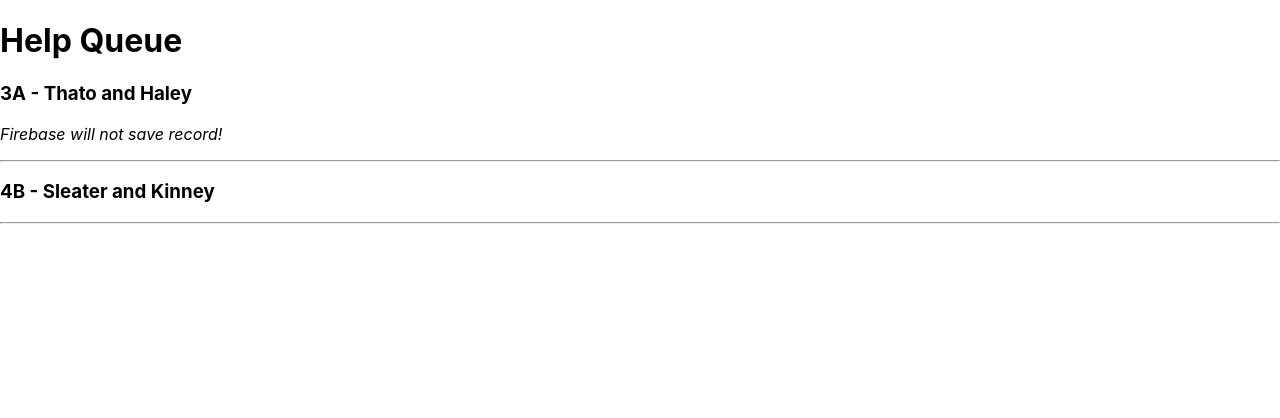
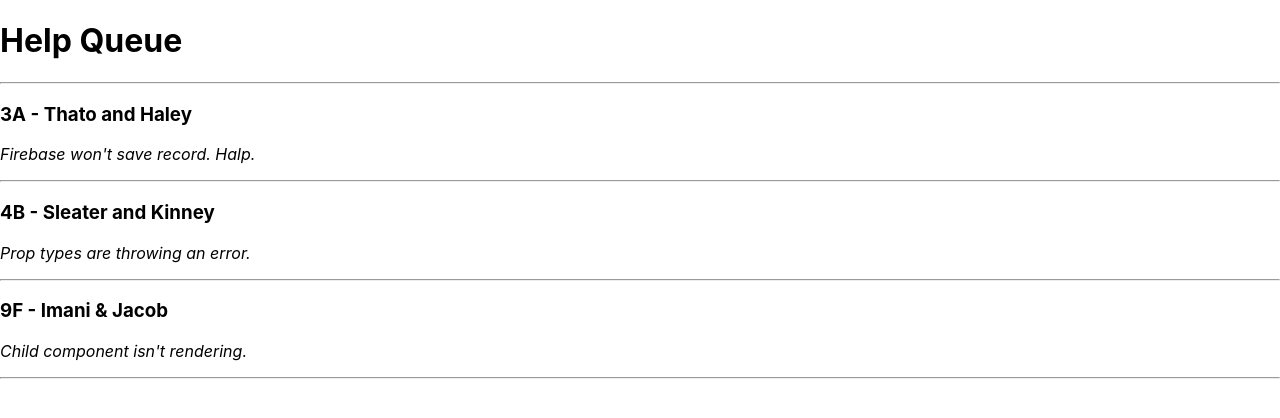
Before and after one commit to ChrisRamer/help-queue, a React (Create React App) app: page / in a window 1280 px wide. Shown: the top 418 px of the page. Built offline with nearby package versions, Linux system fonts and the light colour scheme.

Commit message:
Fix things

```diff
--- a/src/components/App.js
+++ b/src/components/App.js
@@ -3,8 +3,6 @@
 import TicketList from "./TicketList";
 
 function App() {
-	const name = "Thato";
-	const name2 = "Haley";
 	return (
 		<React.Fragment>
 			<Header />
--- a/src/components/TicketList.js
+++ b/src/components/TicketList.js
@@ -1,19 +1,36 @@
 import React from "react";
 import Ticket from "./Ticket";
+
+const masterTicketList = [
+	{
+		names: 'Thato and Haley',
+		location: '3A',
+		issue: 'Firebase won\'t save record. Halp.'
+	},
+	{
+		names: 'Sleater and Kinney',
+		location: '4B',
+		issue: 'Prop types are throwing an error.'
+	},
+	{
+		names: 'Imani & Jacob',
+		location: '9F',
+		issue: 'Child component isn\'t rendering.'
+	}
+];
 
 function TicketList() {
 	return (
 		<React.Fragment>
-			<Ticket
-			location="3A"
-			names="Thato and Haley"
-			issue="Firebase will not save record!" />
-			<Ticket
-			location="4B"
-			names="Sleater and Kinney"
-			issie="Prop types are throwing an error." />
+			<hr />
+			{masterTicketList.map((ticket, index) =>
+				<Ticket names={ticket.names}
+					location={ticket.location}
+					issue={ticket.issue}
+					key={index} />
+			)}
 		</React.Fragment>
-		);
+	);
 }
 
 export default TicketList;;
--- a/src/index.js
+++ b/src/index.js
@@ -5,10 +5,8 @@
 import reportWebVitals from './reportWebVitals';
 
 ReactDOM.render(
-  <React.StrictMode>
-    <App />
-  </React.StrictMode>,
-  document.getElementById('root')
+    <App />,
+  	document.getElementById('root')
 );
 
 // If you want to start measuring performance in your app, pass a function
```
Also changed, not shown: 1 other file (tests, documents, lock files or other folders).
